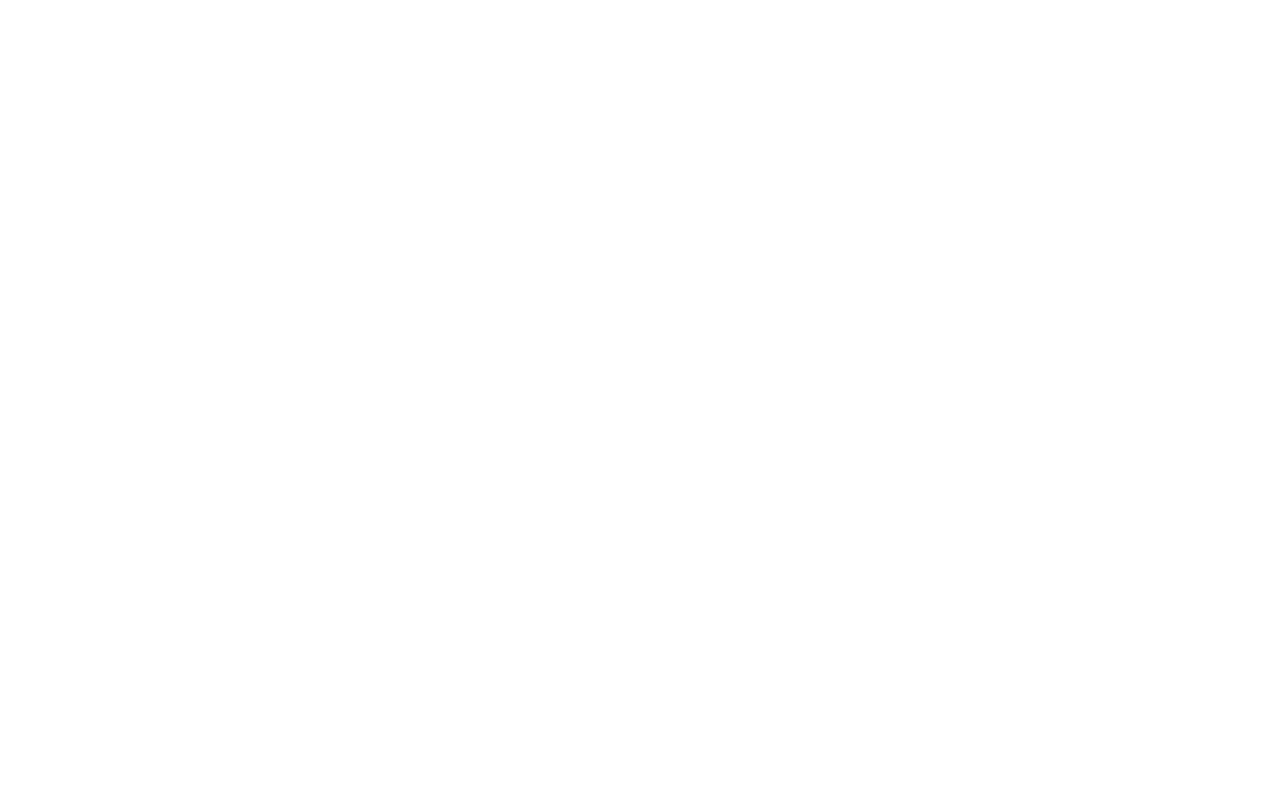
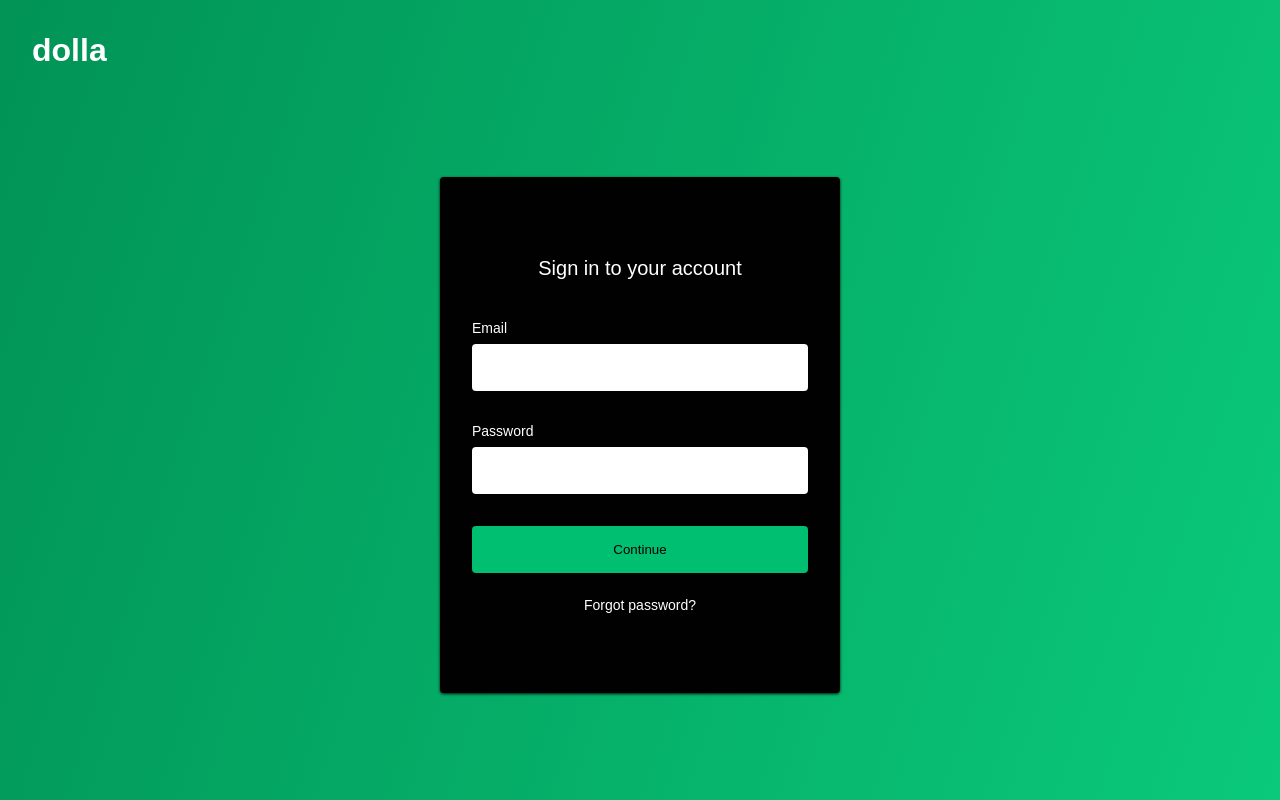
Before and after one commit to Dgiulian/react-dolla, a React (Create React App) app: page /signin in a window 1280 px wide. Built offline with nearby package versions, Linux system fonts and the light colour scheme; a web font is replaced by a local one.

Commit message:
Add sign in page

```diff
--- a/src/App.tsx
+++ b/src/App.tsx
@@ -1,11 +1,15 @@
 import React from 'react';
-import { BrowserRouter as Router, Route } from 'react-router-dom';
+import { BrowserRouter as Router, Route, Switch } from 'react-router-dom';
 
 import HomePage from './pages/home';
+import SignInPage from './pages/signin';
 function App() {
   return (
     <Router>
-      <Route path="/" exact component={HomePage} />
+      <Switch>
+        <Route path="/signin" exact component={SignInPage} />
+        <Route path="/" exact component={HomePage} />
+      </Switch>
     </Router>
   );
 }
--- /dev/null
+++ b/src/components/Signin/index.tsx
@@ -0,0 +1,36 @@
+import React, { ReactElement } from 'react';
+import {
+  Container,
+  Icon,
+  FormWrap,
+  Form,
+  FormContent,
+  FormTitle,
+  FormLabel,
+  FormInput,
+  FormButton,
+  FormText,
+} from './styled';
+
+interface Props {}
+
+export default function SignIn({}: Props): ReactElement {
+  return (
+    <Container>
+      <FormWrap>
+        <Icon to="/"> dolla </Icon>
+        <FormContent>
+          <Form action="#">
+            <FormTitle>Sign in to your account</FormTitle>
+            <FormLabel htmlFor="email">Email</FormLabel>
+            <FormInput type="email" id="email" required />
+            <FormLabel htmlFor="password">Password</FormLabel>
+            <FormInput type="password" id="password" required />
+            <FormButton type="submit">Continue</FormButton>
+            <FormText>Forgot password?</FormText>
+          </Form>
+        </FormContent>
+      </FormWrap>
+    </Container>
+  );
+}
--- /dev/null
+++ b/src/components/Signin/styled.tsx
@@ -0,0 +1,97 @@
+import styled from 'styled-components/macro';
+import { Link as LinkRouter } from 'react-router-dom';
+export const Container = styled.div`
+  min-height: 692px;
+  position: fixed;
+  top: 0;
+  right: 0;
+  bottom: 0;
+  left: 0;
+  z-index: 0;
+  overflow: hidden;
+  background: linear-gradient(
+    108deg,
+    rgba(1, 147, 86, 1) 0%,
+    rgba(10, 201, 122, 1) 100%
+  );
+`;
+
+export const FormWrap = styled.div`
+  height: 100%;
+  display: flex;
+  flex-direction: column;
+  justify-content: center;
+  @media screen and(max-width: 400px) {
+    height: 80%;
+  }
+`;
+export const Icon = styled(LinkRouter)`
+  margin: 2rem 0 0 2rem;
+  text-decoration: none;
+  color: #fff;
+  font-weight: 700;
+  font-size: 32px;
+  @media screen and (max-width: 480px) {
+    margin: 1rem 0 0 1rem;
+  }
+`;
+
+export const FormContent = styled.div`
+  height: 100%;
+  display: flex;
+  flex-direction: column;
+  justify-content: center;
+  @media screen and (max-width: 480px) {
+    padding: 10px;
+  }
+`;
+
+export const Form = styled.form`
+  background: #010101;
+  max-width: 400px;
+  height: auto;
+  width: 100%;
+  margin: 0 auto;
+  z-index: 1;
+  display: grid;
+  padding: 80px 2rem;
+  border-radius: 4px;
+  box-shadow: 0 1px 3px rgba(0, 0, 0, 0.9);
+  @media screen and (max-width: 480px) {
+    padding: 2rem 2rem;
+  }
+`;
+
+export const FormTitle = styled.h1`
+  margin-bottom: 2.5rem;
+  color: #fff;
+  font-size: 1.25rem;
+  font-weight: 400;
+  text-align: center;
+`;
+export const FormLabel = styled.label`
+  margin-bottom: 0.5rem;
+  font-size: 14px;
+  color: #fff;
+`;
+
+export const FormInput = styled.input`
+  padding: 1rem 1rem;
+  margin-bottom: 2rem;
+  border: none;
+  border-radius: 4px;
+`;
+
+export const FormButton = styled.button`
+  background: #01bf71;
+  padding: 1rem 0;
+  border: none;
+  border-radius: 4px;
+`;
+
+export const FormText = styled.span`
+  text-align: center;
+  margin-top: 1.5rem;
+  color: #fff;
+  font-size: 14px;
+`;
--- a/src/components/index.ts
+++ b/src/components/index.ts
@@ -4,3 +4,4 @@
 export { default as HeroSection } from './HeroSection';
 export { default as InfoSection } from './InfoSection';
 export { default as ServicesSection } from './Services';
+export { default as SignIn } from './Signin';
--- /dev/null
+++ b/src/pages/signin.tsx
@@ -0,0 +1,12 @@
+import React, { ReactElement } from 'react';
+import { SignIn } from '../components';
+
+interface Props {}
+
+export default function SignInPage({}: Props): ReactElement {
+  return (
+    <div>
+      <SignIn />
+    </div>
+  );
+}
```
